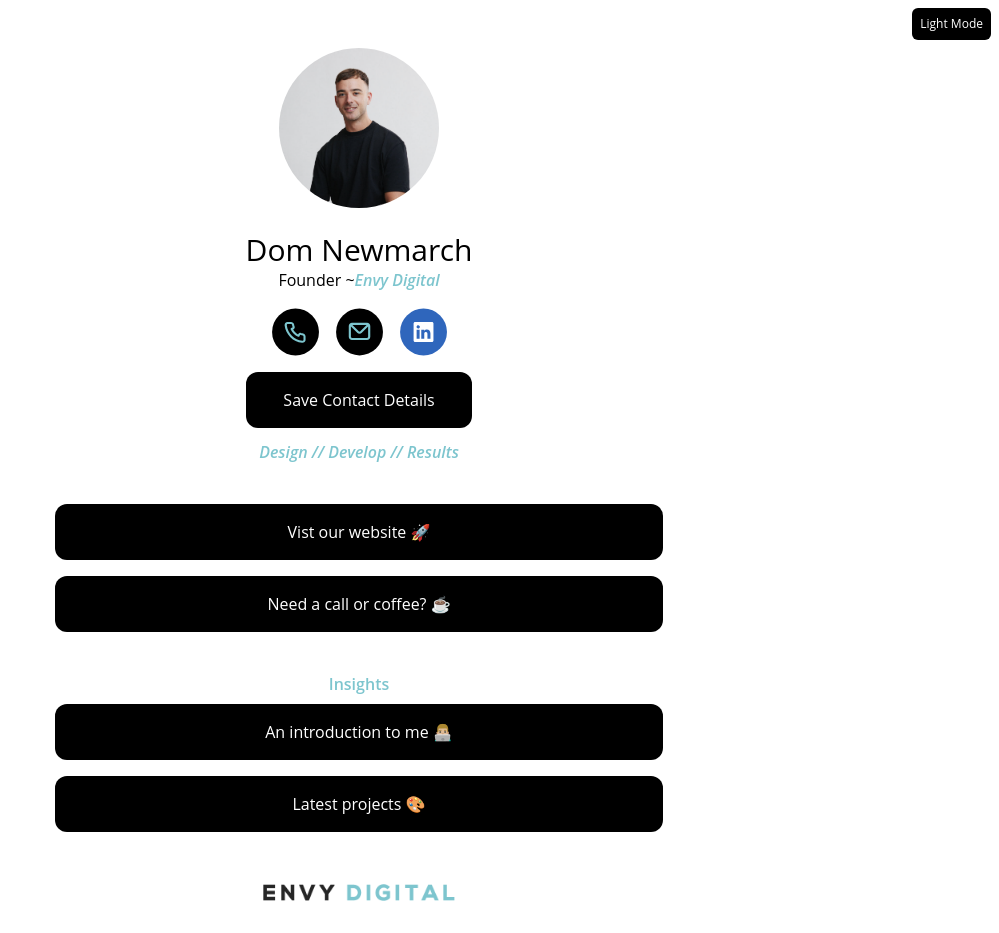
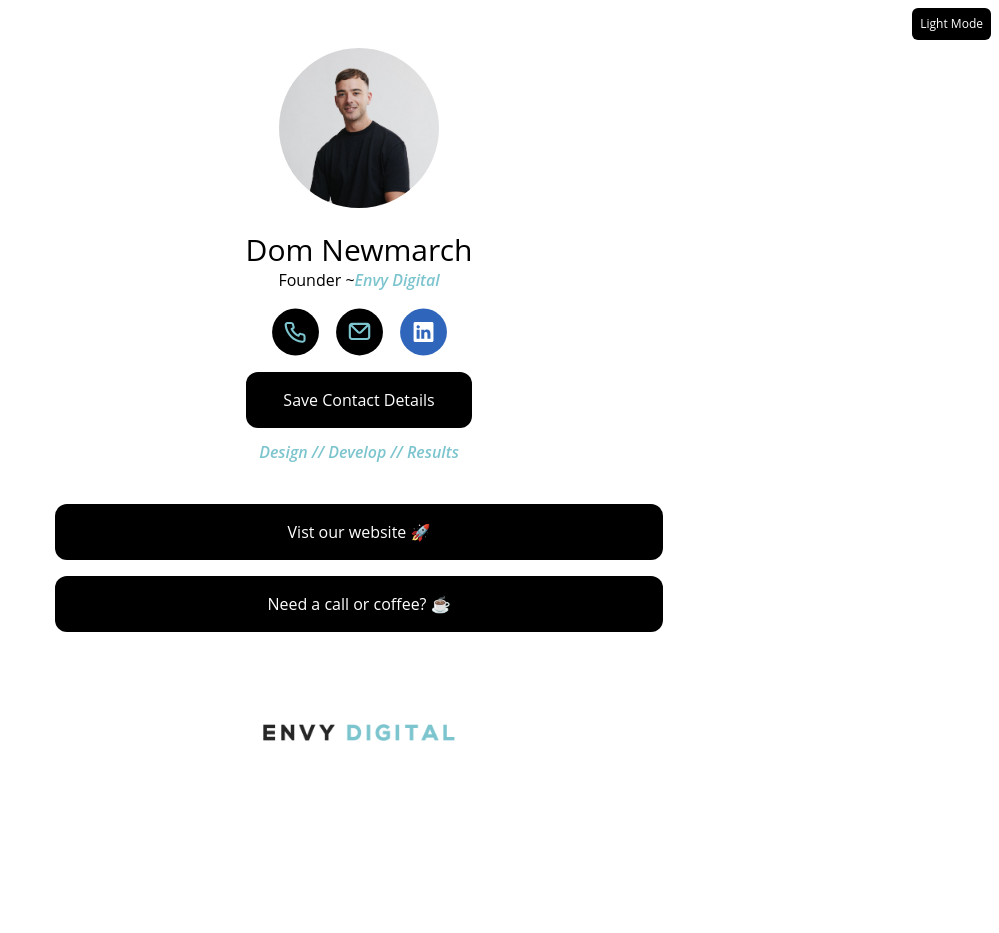
Before and after one commit to Domnewmarch/Envy-Links, a Next.js app: page / in a window 1280 px wide. Shown: the whole page, without its empty margins (281-1280 px from the left). After the commit the page ends 800 px from the top, so only its background shows below. Built offline with nearby package versions, Linux system fonts and the light colour scheme.

Commit message:
remove links

```diff
--- a/components/linkBlock.js
+++ b/components/linkBlock.js
@@ -8,10 +8,10 @@
     ]
   },
   {
-    title: 'Insights',
+    title: '',
     links: [
-      { href: 'https://www.linkedin.com/in/dom-newmarch-a554b697/', text: 'An introduction to me 👨🏼‍💻' },
-      { href: 'https://www.instagram.com/envydigitalwebdesign/', text: 'Latest projects 🎨' }
+      // { href: 'https://www.linkedin.com/in/dom-newmarch-a554b697/', text: 'An introduction to me 👨🏼‍💻' },
+      // { href: 'https://www.instagram.com/envydigitalwebdesign/', text: 'Latest projects 🎨' }
     ]
   }
 ]
```
